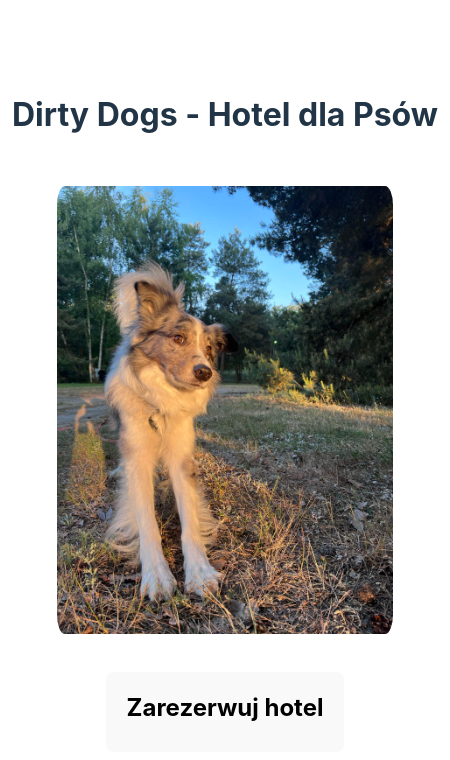
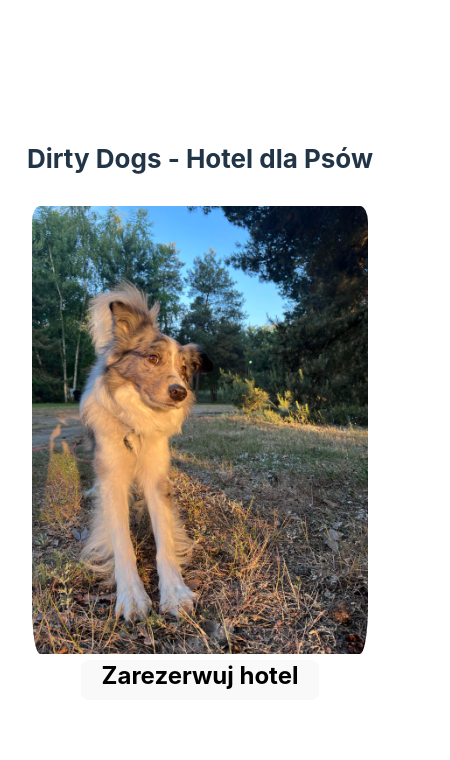
Before and after one commit to Fremen1990/dirtydogs, a React (Vite) app: page / in a window 390 px wide. Shown: the top 760 px of the page, 450 px wide, since content can reach past the window. Built offline with nearby package versions, Linux system fonts and the light colour scheme.

Commit message:
:art: Mobile responsiveness

```diff
--- a/src/App.css
+++ b/src/App.css
@@ -45,10 +45,23 @@
 
 @media only screen and (max-width: 600px) {
     .title {
-        font-size: 32px;
+        font-size: 26px;
+        margin-bottom: 0;
     }
-    .card{
+
+    .card {
+        width: 100%;
         border: none;
     }
 
+    .logo{
+        padding-bottom: 0;
+
+    }
+
+    h2 {
+        margin: 0;
+        padding-top: 0;
+    }
+
 }
```
